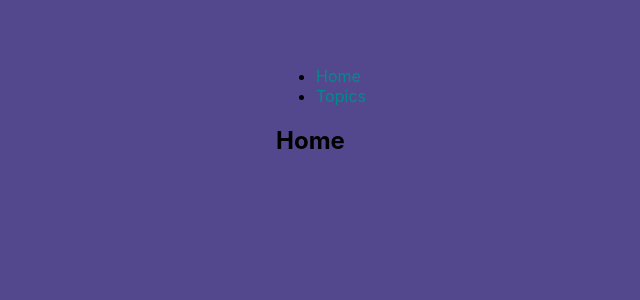
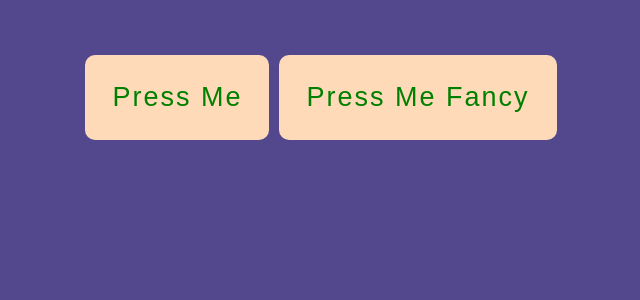
Before and after one commit to TS-BIT/210901, a React (Create React App) app in the folder React_npr/my-app/: page / in a window 1280 px wide. Shown: the top 300 px of the page, without its empty margins (319-959 px from the left). Built offline with nearby package versions, Linux system fonts and the light colour scheme.

Commit message:
Last changes 0929reaproj

```diff
--- /dev/null
+++ b/React_npr/my-app/src/Actions/index.js
@@ -0,0 +1,15 @@
+import { CHANGE_COLOR, CHANGE_FANCY_COLOR } from '../Constants/types';
+
+export function changeColor() {
+    return {
+        type: CHANGE_COLOR
+    }
+}
+
+export function changeFancyColor(fancyColor) {
+    return {
+        type: CHANGE_FANCY_COLOR,
+        payload: fancyColor
+    }
+
+}
--- a/React_npr/my-app/src/Components/App.jsx
+++ b/React_npr/my-app/src/Components/App.jsx
@@ -1,37 +1,13 @@
-import {
-    BrowserRouter as Router,
-    Switch,
-    Route,
-    Link,
-} from "react-router-dom";
-import Topics from "./Topics";
+import Red from "./Red";
 
 
-export default function App() {
+function App() {
+
     return (
-      <Router>
-        <div>
-          <ul>
-            <li>
-              <Link to="/">Home</Link>
-            </li>
-            <li>
-              <Link to="/topics/222/999">Topics</Link>
-            </li>
-          </ul>
+        <>
+            <Red></Red>
+        </>
+    );
+}
 
-          <Switch>
-            <Route exact path="/">
-                <div>
-                    <h2>Home</h2>
-                </div>
-            </Route>
-
-            <Route path="/topics/222/999">
-              <Topics />
-            </Route>
-          </Switch>
-        </div>
-      </Router>
-    );
-  }
+export default App;
--- /dev/null
+++ b/React_npr/my-app/src/Components/Red.jsx
@@ -0,0 +1,20 @@
+import { useReducer } from 'react';
+import buttonReducer from '../Reducers/buttonReducer';
+import {changeColor, changeFancyColor} from '../Actions';
+
+function Red() {
+
+    const [button, buttonDispacher] = useReducer(buttonReducer, {
+        click: 'green',
+        fancyClick: 'green',
+    });
+
+    return (
+        <div className="button-shelf">
+            <button onClick={() => buttonDispacher(changeColor())} style={{color:button.click}}>Press Me</button>
+            <button onClick={() => buttonDispacher(changeFancyColor('#'+Math.floor(Math.random()*16777215).toString(16)))} style={{color:button.fancyClick}}>Press Me Fancy</button>
+        </div>
+    )
+}
+
+export default Red;
--- /dev/null
+++ b/React_npr/my-app/src/Constants/types.js
@@ -0,0 +1,3 @@
+export const CHANGE_COLOR = 'CHANGE_COLOR';
+
+export const CHANGE_FANCY_COLOR = 'CHANGE_FANCY_COLOR';
--- /dev/null
+++ b/React_npr/my-app/src/Reducers/buttonReducer.js
@@ -0,0 +1,26 @@
+import { CHANGE_COLOR, CHANGE_FANCY_COLOR } from '../Constants/types';
+
+function buttonReducer(state, action) {
+
+    const newState = {...state }; // pasidarom steito kopija
+
+    switch (action.type) {
+        case CHANGE_COLOR:
+            if (state.click === 'red') {
+                newState.click = 'green';
+            } else {
+                newState.click = 'red';
+            }
+            newState.fancyClick = '#' + Math.floor(Math.random() * 16777215).toString(16);
+            break;
+        case CHANGE_FANCY_COLOR:
+            newState.fancyClick = action.payload;
+            break;
+    }
+
+    // console.log(action);
+
+    return newState;
+}
+
+export default buttonReducer;
```
Also changed, not shown: React_npr/my-app/src/Components/App0928.jsx (added, +37 -0 lines).
